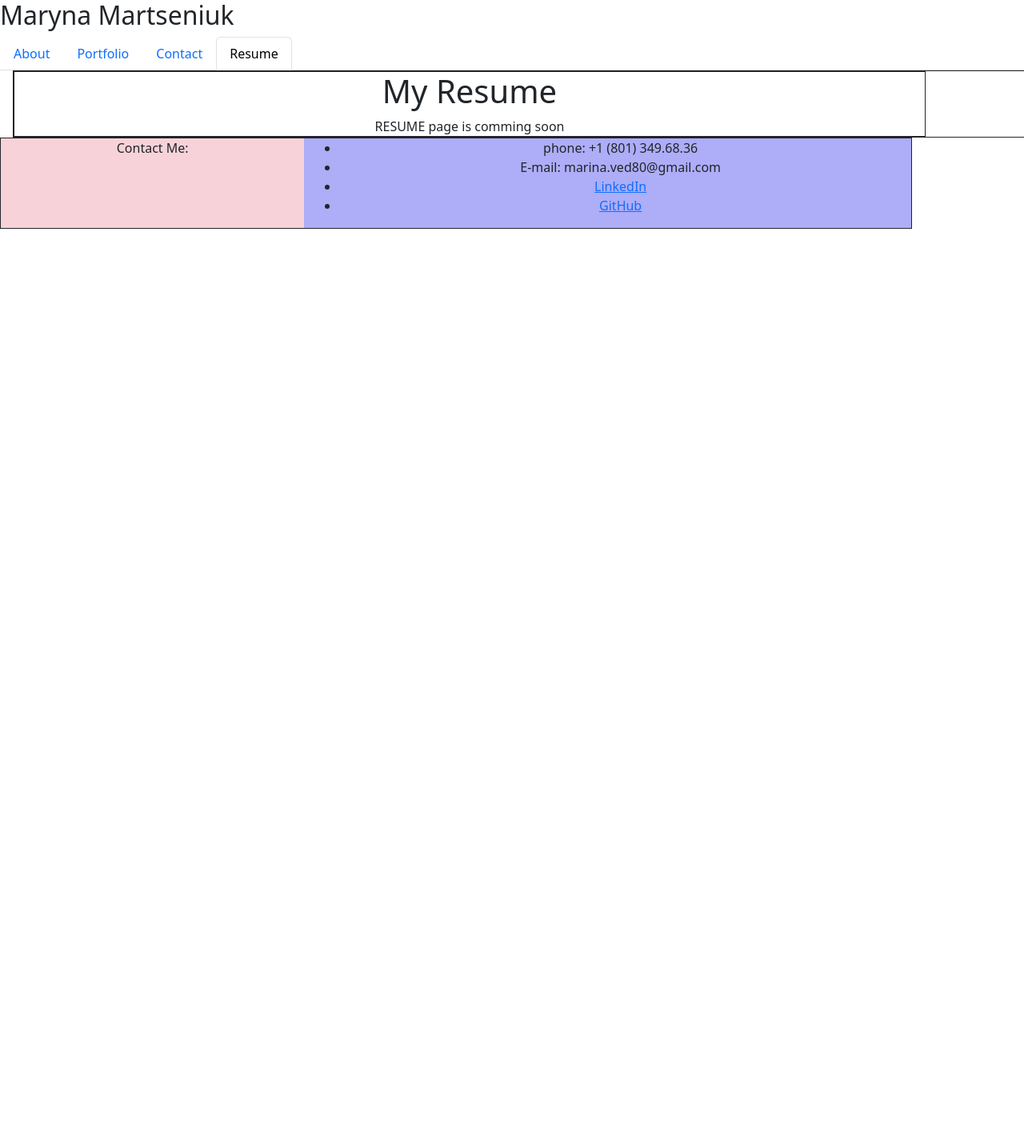
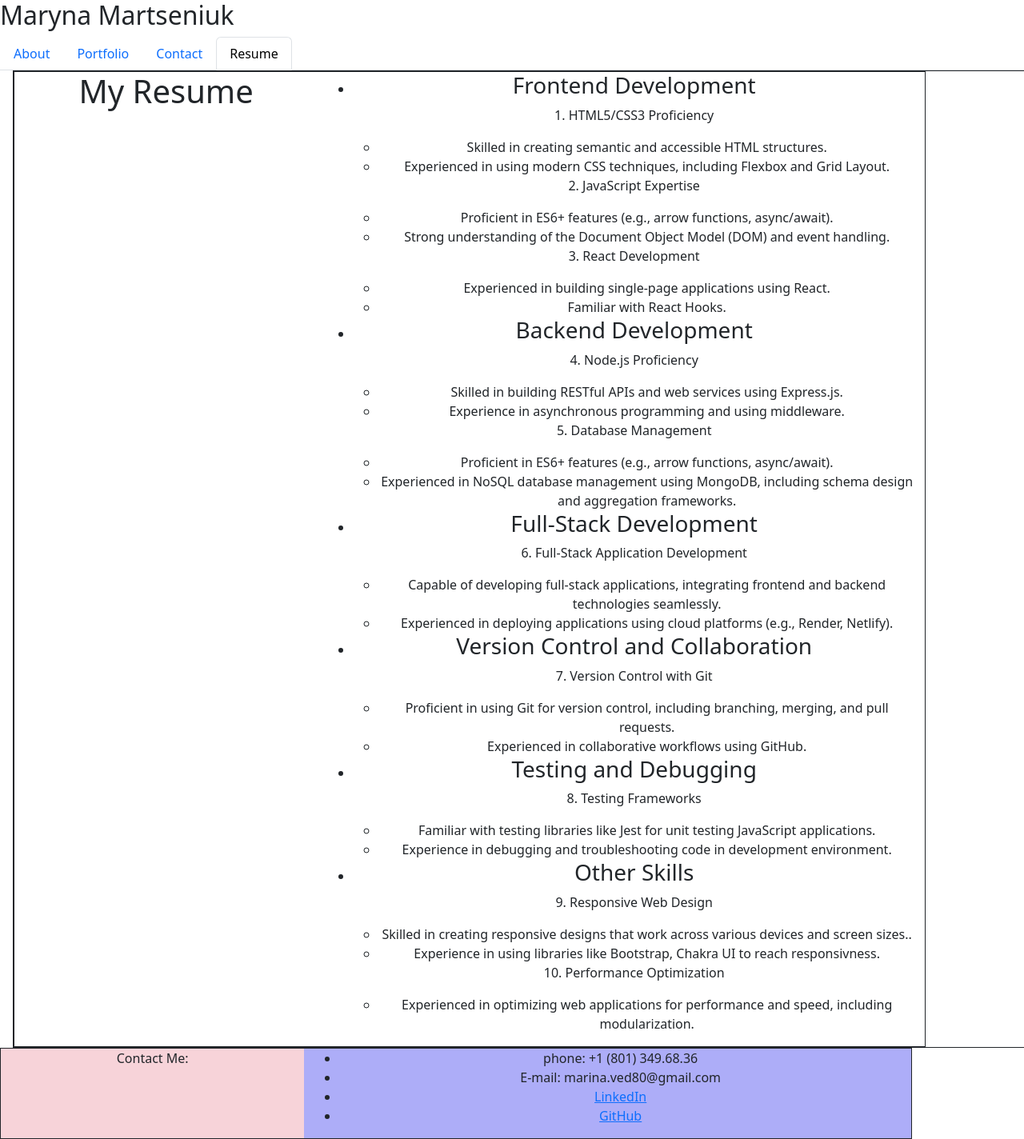
Before and after one commit to MarynaMartseniuk/myPortfolio-React-ch20, a React (Vite) app: page /Resume in a window 1280 px wide. Shown: the whole page at 80% size. Before the commit the page ends 800 px from the top, so only its background shows below. Built offline with nearby package versions, Linux system fonts and the light colour scheme.

Commit message:
add content to resume page

```diff
--- a/src/pages/Resume.jsx
+++ b/src/pages/Resume.jsx
@@ -3,9 +3,142 @@ import '../App.css';
 export default function Resume() {
     return (
       <div class="container text-center mainContainer">
-        <h1>My Resume</h1>
-        <div >
-            RESUME page is comming soon
+        <div class="row">
+
+          <div id="myResume" class="col-4">
+            <h1>My Resume</h1>
+          </div>
+
+          <div id="mySkills" class="col-8">
+          <ul>
+              <li id="frontEnd">
+                  <h3>Frontend Development</h3>
+                  <div>
+                    <p>1. HTML5/CSS3 Proficiency</p>
+                    <ul>
+                      <li>
+                        Skilled in creating semantic and accessible HTML structures.
+                      </li>
+                      <li>
+                        Experienced in using modern CSS techniques, including Flexbox and Grid Layout.
+                      </li>
+                    </ul>
+                  </div>
+                  <div>
+                    <p>2. JavaScript Expertise</p>
+                    <ul>
+                      <li>
+                        Proficient in ES6+ features (e.g., arrow functions, async/await).
+                      </li>
+                      <li>
+                        Strong understanding of the Document Object Model (DOM) and event handling.
+                      </li>
+                    </ul>
+                  </div>
+                  <div>
+                    <p>3. React Development</p>
+                    <ul>
+                      <li>
+                        Experienced in building single-page applications using React.
+                      </li>
+                      <li>
+                        Familiar with React Hooks.
+                      </li>
+                    </ul>
+                  </div>
+              </li>
+              <li id="backEnd">
+                  <h3>Backend Development</h3>
+                  <div>
+                    <p>4. Node.js Proficiency</p>
+                    <ul>
+                      <li>
+                        Skilled in building RESTful APIs and web services using Express.js.
+                      </li>
+                      <li>
+                        Experience in asynchronous programming and using middleware.
+                      </li>
+                    </ul>
+                  </div>
+                  <div>
+                    <p>5. Database Management</p>
+                    <ul>
+                      <li>
+                        Proficient in ES6+ features (e.g., arrow functions, async/await).
+                      </li>
+                      <li>
+                        Experienced in NoSQL database management using MongoDB, including schema design and aggregation frameworks.
+                      </li>
+                    </ul>
+                  </div>
+              </li>
+              <li id="fullStack">
+                  <h3>Full-Stack Development</h3>
+                  <div>
+                    <p>6. Full-Stack Application Development</p>
+                    <ul>
+                      <li>
+                        Capable of developing full-stack applications, integrating frontend and backend technologies seamlessly.
+                      </li>
+                      <li>
+                        Experienced in deploying applications using cloud platforms (e.g., Render, Netlify).
+                      </li>
+                    </ul>
+                  </div>
+              </li>
+              <li id="Git" >
+                  <h3>Version Control and Collaboration</h3>
+                  <div>
+                    <p>7. Version Control with Git</p>
+                    <ul>
+                      <li>
+                        Proficient in using Git for version control, including branching, merging, and pull requests.
+                      </li>
+                      <li>
+                        Experienced in collaborative workflows using GitHub.
+                      </li>
+                    </ul>
+                  </div>
+              </li>
+              <li id="TestDebug" >
+                  <h3>Testing and Debugging</h3>
+                  <div>
+                    <p>8. Testing Frameworks</p>
+                    <ul>
+                      <li>
+                        Familiar with testing libraries like Jest for unit testing JavaScript applications.
+                      </li>
+                      <li>
+                        Experience in debugging and troubleshooting code in development environment.
+                      </li>
+                    </ul>
+                  </div>
+              </li>
+              <li id="otherSkills">
+                  <h3>Other Skills</h3>
+                  <div>
+                    <p>9. Responsive Web Design</p>
+                    <ul>
+                      <li>
+                        Skilled in creating responsive designs that work across various devices and screen sizes..
+                      </li>
+                      <li>
+                        Experience in using libraries like Bootstrap, Chakra UI to reach responsivness.
+                      </li>
+                    </ul>
+                  </div>
+                  <div>
+                    <p>10. Performance Optimization</p>
+                    <ul>
+                      <li>
+                        Experienced in optimizing web applications for performance and speed, including modularization.
+                      </li>
+                    </ul>
+                  </div>
+              </li>
+            </ul>
+          </div>
+
         </div>
       </div>
     );
```
